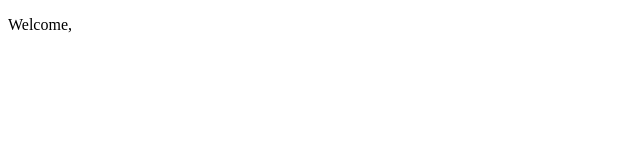
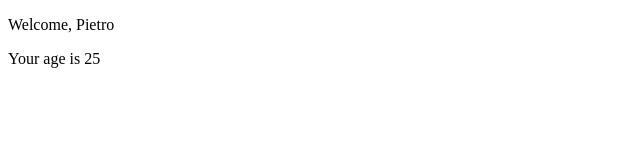
Before and after one commit to Rushizo/EserciziReact, a JavaScript app in the folder esercizi_da_inviare/: page / in a window 1280 px wide. Shown: the top 160 px of the page, without its empty margins (0-640 px from the left). Built offline with nearby package versions, Linux system fonts and the light colour scheme.

Commit message:
Exercise 6 done

```diff
--- a/esercizi_da_inviare/src/App.js
+++ b/esercizi_da_inviare/src/App.js
@@ -1,20 +1,11 @@
 
-const Welcome = ({name}) => {
+const Welcome = ({name= "Pietro", age = 25}) => {
     return(
-        <p>Welcome, {name}</p>
+        <>
+            <p>Welcome, {name}</p>
+            <p>Your age is {age}</p>
+        </>
     )
 }
 
 export default Welcome
-
-//What happens if no name prop is passed to the Welcome component?
-// It Will not export any value
-
-// Can you set a default value for the name prop?
-// 2. Yes, you can like that:
-
-// const Welcome = ({name = "Pietro"}) => {
-//     return(
-//         <p>Welcome, {name}</p>
-//     )
-// }
```
